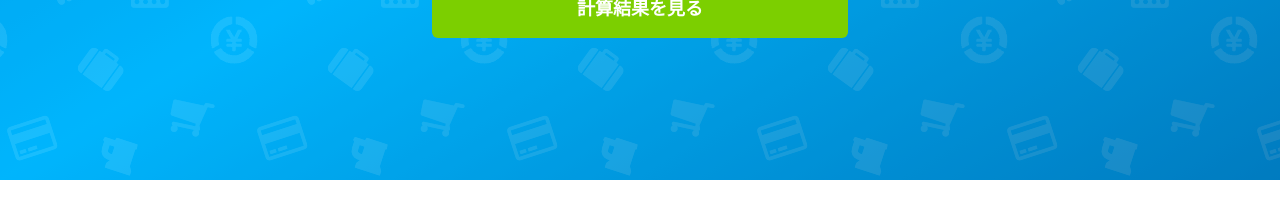
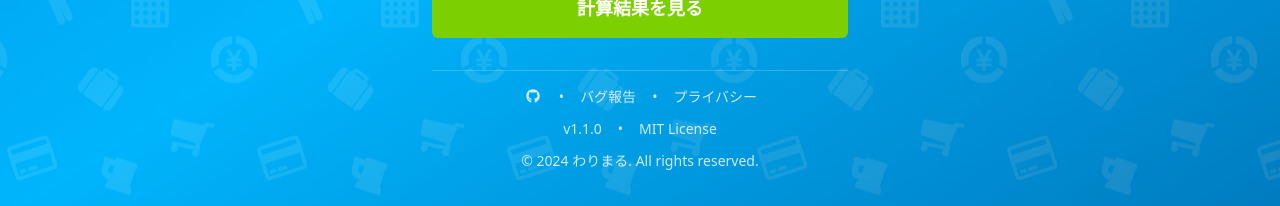
Before and after one commit to gumigumih/warimaru, a React (Vite) app: page / in a window 1280 px wide. Shown: the part 620-826 px from the top of the page. Before the commit the page ends 800 px from the top, so only its background shows below. Built offline with nearby package versions, Linux system fonts and the light colour scheme.

Commit message:
LICENSEファイルを追加し、フッターコンポーネントとプライバシーモーダルを実装。Appコンポーネントにフッターを追加し、FontAwesomeのブランドアイコンを依存関係に追加。

```diff
--- a/package.json
+++ b/package.json
@@ -11,6 +11,7 @@
   },
   "dependencies": {
     "@fortawesome/fontawesome-svg-core": "^6.7.2",
+    "@fortawesome/free-brands-svg-icons": "^6.7.2",
     "@fortawesome/free-solid-svg-icons": "^6.7.2",
     "@fortawesome/react-fontawesome": "^0.2.2",
     "@reduxjs/toolkit": "^2.8.2",
--- a/src/App.tsx
+++ b/src/App.tsx
@@ -2,6 +2,7 @@ import { useState } from 'react'
 import { InputForm } from './components/input/InputForm'
 import { ResultScreen } from './components/result/ResultScreen'
 import { Header } from './components/layout/Header'
+import { Footer } from './components/layout/Footer'
 import { Background } from './components/layout/Background'
 
 export const App = () => {
@@ -27,6 +28,7 @@ export const App = () => {
           onShowResult={handleShowResult}
         />
       )}
+      <Footer />
     </Background>
   )
 }
--- /dev/null
+++ b/src/components/layout/Footer.tsx
@@ -0,0 +1,72 @@
+import { FontAwesomeIcon } from '@fortawesome/react-fontawesome';
+import { faGithub } from '@fortawesome/free-brands-svg-icons';
+import { useState } from 'react';
+import { PrivacyModal } from './PrivacyModal';
+
+export const Footer = () => {
+  const [isPrivacyModalOpen, setIsPrivacyModalOpen] = useState(false);
+
+  return (
+    <>
+      <footer className="mt-8 pt-4 border-t border-white/20">
+        <div className="flex flex-col items-center space-y-3 text-white/80 text-sm">
+          {/* GitHub & Links */}
+          <div className="flex justify-center items-center space-x-4">
+            <a
+              href="https://github.com/gumigumih/warimaru"
+              target="_blank"
+              rel="noopener noreferrer"
+              className="hover:text-white transition-colors"
+              title="GitHubリポジトリ"
+            >
+              <FontAwesomeIcon icon={faGithub} className="w-5 h-5" />
+            </a>
+            <span>•</span>
+            <a
+              href="https://github.com/gumigumih/warimaru/issues"
+              target="_blank"
+              rel="noopener noreferrer"
+              className="hover:text-white transition-colors"
+              title="バグ報告・フィードバック"
+            >
+              バグ報告
+            </a>
+            <span>•</span>
+            <button
+              onClick={() => setIsPrivacyModalOpen(true)}
+              className="hover:text-white transition-colors"
+              title="プライバシーポリシー"
+            >
+              プライバシー
+            </button>
+          </div>
+
+          {/* Version & License */}
+          <div className="flex justify-center items-center space-x-4">
+            <span>v1.1.0</span>
+            <span>•</span>
+            <a
+              href="https://github.com/gumigumih/warimaru/blob/main/LICENSE"
+              target="_blank"
+              rel="noopener noreferrer"
+              className="hover:text-white transition-colors"
+              title="MITライセンス"
+            >
+              MIT License
+            </a>
+          </div>
+
+          {/* Copyright */}
+          <div className="text-center">
+            © 2024 わりまる. All rights reserved.
+          </div>
+        </div>
+      </footer>
+
+      <PrivacyModal
+        isOpen={isPrivacyModalOpen}
+        onClose={() => setIsPrivacyModalOpen(false)}
+      />
+    </>
+  );
+};
--- a/src/components/layout/Layout.tsx
+++ /dev/null
@@ -1,16 +0,0 @@
-import type { ReactNode } from 'react'
-
-interface LayoutProps {
-  children: ReactNode
-}
-
-export const Layout = ({ children }: LayoutProps) => {
-  return (
-    <div className="min-h-screen relative py-20 sm:py-12 bg-gradient-to-br from-sky-600 via-sky-400 to-sky-700">
-      <div className="absolute inset-0 bg-[url('./assets/background.png')] bg-center opacity-30"></div>
-      <div className="relative max-w-md w-full mx-auto px-4">
-        {children}
-      </div>
-    </div>
-  )
-}
--- /dev/null
+++ b/src/components/layout/PrivacyModal.tsx
@@ -0,0 +1,80 @@
+import { FontAwesomeIcon } from '@fortawesome/react-fontawesome';
+import { faTimes } from '@fortawesome/free-solid-svg-icons';
+
+interface PrivacyModalProps {
+  isOpen: boolean;
+  onClose: () => void;
+}
+
+export const PrivacyModal = ({ isOpen, onClose }: PrivacyModalProps) => {
+  if (!isOpen) return null;
+
+  return (
+    <div className="fixed inset-0 bg-black/50 flex items-center justify-center z-50 p-4">
+      <div className="bg-white rounded-lg max-w-2xl w-full max-h-[80vh] overflow-y-auto">
+        {/* Header */}
+        <div className="flex justify-between items-center p-6 border-b border-gray-200">
+          <h2 className="text-xl font-bold text-gray-900">プライバシーポリシー</h2>
+          <button
+            onClick={onClose}
+            className="text-gray-400 hover:text-gray-600 transition-colors"
+          >
+            <FontAwesomeIcon icon={faTimes} className="w-5 h-5" />
+          </button>
+        </div>
+
+        {/* Content */}
+        <div className="p-6 text-gray-700 space-y-4">
+          <div>
+            <h3 className="font-semibold text-gray-900 mb-2">1. データの収集について</h3>
+            <p className="text-sm leading-relaxed">
+              わりまるは、お客様の個人情報を収集いたしません。入力された支払い情報は、お客様のブラウザ内でのみ処理され、外部サーバーに送信されることはありません。
+            </p>
+          </div>
+
+          <div>
+            <h3 className="font-semibold text-gray-900 mb-2">2. データの保存について</h3>
+            <p className="text-sm leading-relaxed">
+              入力されたデータは、お客様のブラウザのローカルストレージに一時的に保存されます。ページを閉じると、データは自動的に削除されます。
+            </p>
+          </div>
+
+          <div>
+            <h3 className="font-semibold text-gray-900 mb-2">3. 第三者への提供について</h3>
+            <p className="text-sm leading-relaxed">
+              お客様の個人情報や入力データを第三者に提供することはありません。すべての計算処理は、お客様のブラウザ内で完結します。
+            </p>
+          </div>
+
+          <div>
+            <h3 className="font-semibold text-gray-900 mb-2">4. アクセス解析について</h3>
+            <p className="text-sm leading-relaxed">
+              本サイトでは、Google Analyticsを使用してアクセス解析を行っています。これにより、サイトの利用状況を把握し、サービスの改善に役立てています。
+            </p>
+          </div>
+
+          <div>
+            <h3 className="font-semibold text-gray-900 mb-2">5. お問い合わせ</h3>
+            <p className="text-sm leading-relaxed">
+              プライバシーポリシーに関するお問い合わせは、GitHubのIssuesページからお願いいたします。
+            </p>
+          </div>
+
+          <div className="text-xs text-gray-500 pt-4 border-t border-gray-200">
+            最終更新日: 2025年06月24日
+          </div>
+        </div>
+
+        {/* Footer */}
+        <div className="flex justify-end p-6 border-t border-gray-200">
+          <button
+            onClick={onClose}
+            className="px-4 py-2 bg-sky-500 text-white rounded-md hover:bg-sky-600 transition-colors"
+          >
+            閉じる
+          </button>
+        </div>
+      </div>
+    </div>
+  );
+};
```
Also changed, not shown: 2 other files (tests, documents, lock files or other folders).
